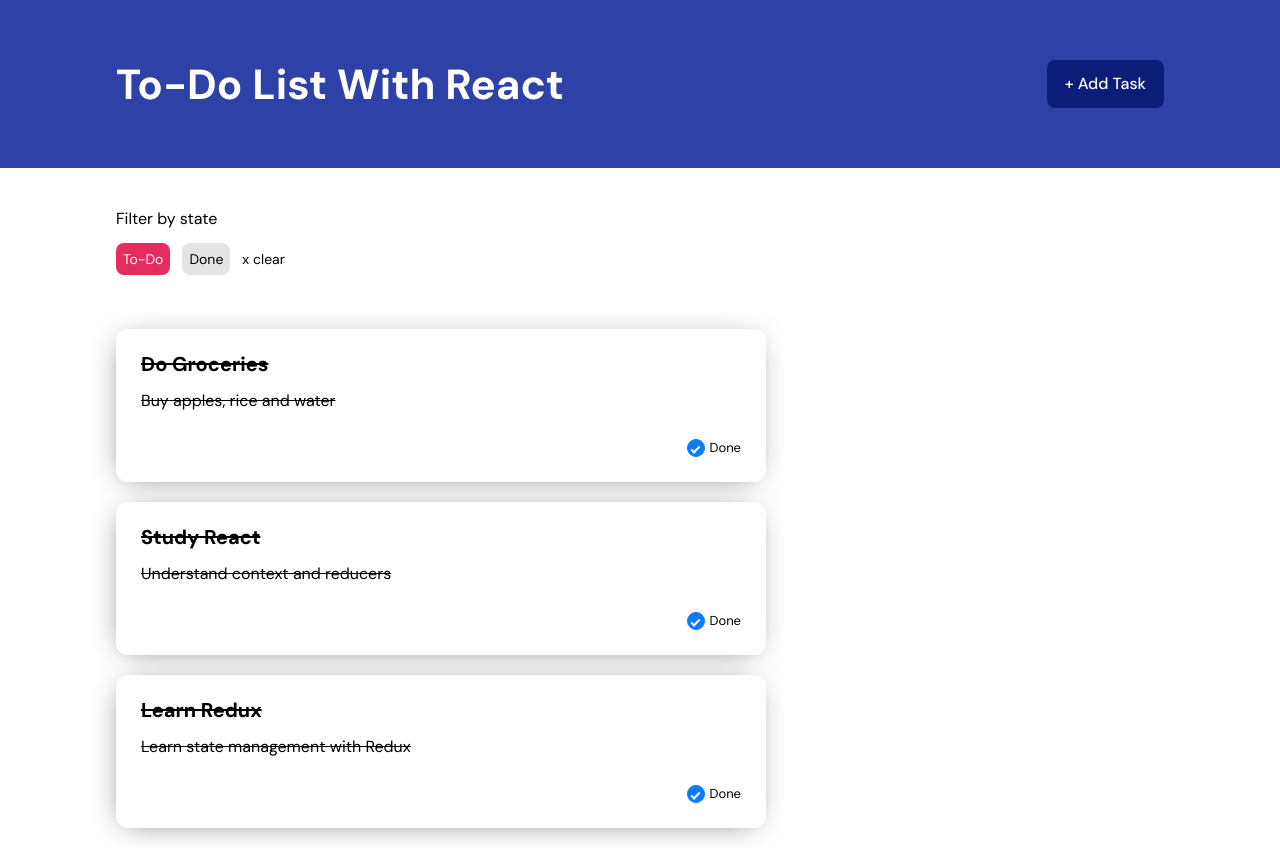
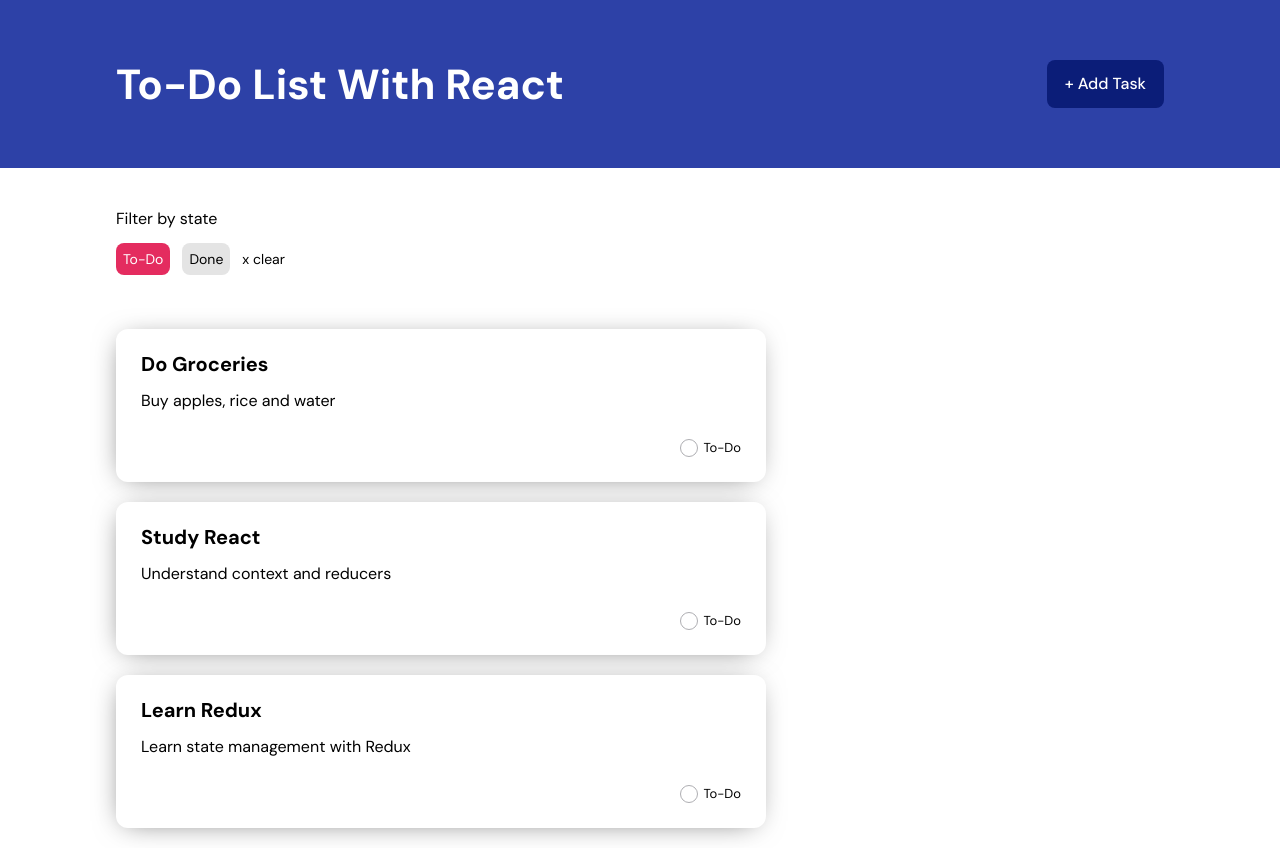
Before and after one commit to mmartins23/react-todo-list, a React (Vite) app: page / in a window 1280 px wide. Built offline with nearby package versions, Linux system fonts and the light colour scheme.

Commit message:
23. Setting Up The Logic to Erase and Mark To-Dos as Done

```diff
--- a/src/components/Todo.jsx
+++ b/src/components/Todo.jsx
@@ -1,11 +1,13 @@
 import './Todo.scss';
 
-function Todo({ todo }) {
+function Todo({ todo, deleteTodo, toggleIsDone }) {
 
   return (
     <>
         <div className={`todo ${todo.isDone ? 'done' : ''}`}>
-            <button className="erase">x erase</button>
+            <button
+            onClick={() => deleteTodo(todo.id)}
+            className="erase">x erase</button>
             <h3>
                 {todo.title}
             </h3>
@@ -13,7 +15,10 @@ function Todo({ todo }) {
                 {todo.description}
             </p>
             <div className="task-check">
-                <input type="checkbox" checked={todo.isDone} />
+                <input
+                onClick={() => toggleIsDone(todo.id)}
+                type="checkbox"
+                checked={todo.isDone} />
                 <label>
                     {!todo.isDone ? 'To-Do' : 'Done'}
                 </label>
--- a/src/components/TodosList.jsx
+++ b/src/components/TodosList.jsx
@@ -6,28 +6,51 @@ const initialTodos = [
     id: 0,
     title: "Do Groceries",
     description: "Buy apples, rice and water",
-    isDone: true,
+    isDone: false,
   },
   {
     id: 1,
     title: "Study React",
     description: "Understand context and reducers",
-    isDone: true,
+    isDone: false,
   },
   {
     id: 2,
     title: "Learn Redux",
     description: "Learn state management with Redux",
-    isDone: true,
+    isDone: false,
   },
 ];
 function TodosList() {
   const [todos, setTodos] = useState(initialTodos);
+
+  function deleteHandler(id) {
+    if(confirm('Are you sure you want to delete the to-do?')) {
+      setTodos(todos.filter(todo => todo.id !== id));
+    }
+  }
+
+  function toggleIsDoneHandler(id) {
+    setTodos(todos.map(todo => {
+      if(todo.id === id) {
+        todo.isDone = !todo.isDone;
+        return todo;
+      } else {
+        return todo;
+      }
+    }))
+  }
+
+
   return (
     <>
       <div className="todos">
         {todos.map((todo) => (
-          <Todo todo={todo} key={todo.id} />
+          <Todo
+          todo={todo}
+          key={todo.id}
+          deleteTodo={(id) => deleteHandler(id)}
+          toggleIsDone={(id) => toggleIsDoneHandler(id)} />
         ))}
       </div>
     </>
```
